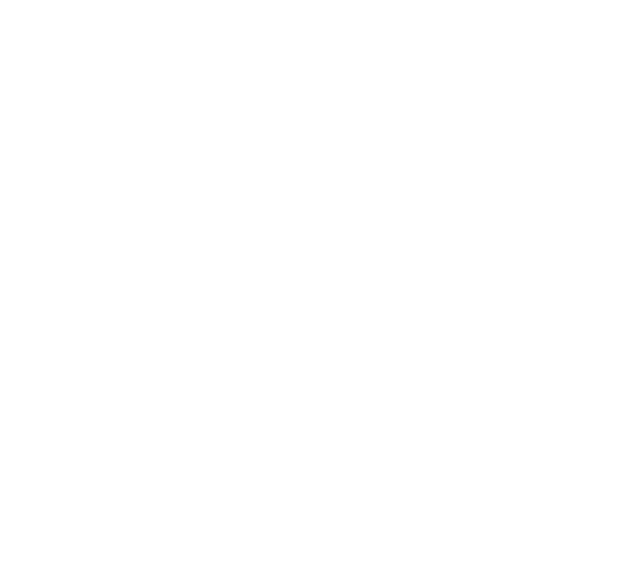
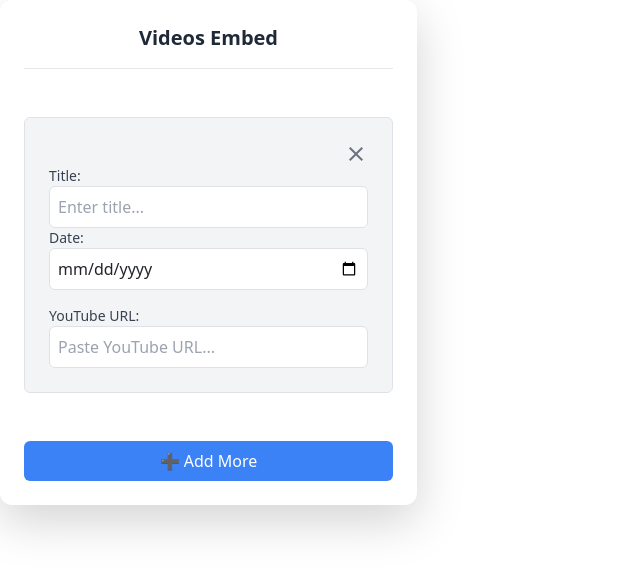
Before and after one commit to RajnishRy1/DEPComponents, a React (Vite) app: page /videosembed in a window 1280 px wide. Before the commit this address had no page. Shown: the top 572 px of the page, without its empty margins (0-640 px from the left). Built offline with nearby package versions, Linux system fonts and the light colour scheme.

Commit message:
Custom Element changes

```diff
--- a/src/Components/AppointmentReccurence.jsx
+++ b/src/Components/AppointmentReccurence.jsx
@@ -3,16 +3,9 @@ import CloseOutlinedIcon from "@mui/icons-material/CloseOutlined";
 import { Height } from "@mui/icons-material";
 
 const AppointmentRecurrence = ({}) => {
-  const usTimeZones = [
-    "Pacific Time (PT)",
-    "Mountain Time (MT)",
-    "Central Time (CT)",
-    "Eastern Time (ET)",
-    "Alaska Time (AKT)",
-    "Hawaii-Aleutian Time (HAT)",
-  ];
-
-  const [timeZones, setTimeZones] = useState(usTimeZones[0]);
+  const allTimeZones = Intl.supportedValuesOf('timeZone');
+  // const [allTimeZones, setAllTimeZones] = useState([]);
+  const [timeZones, setTimeZones] = useState(allTimeZones[0]);
   const [isRecurrence, setIsRecurrence] = useState(false);
   const [startTime, setStartTime] = useState("12:00 PM");
   const [endTime, setEndTime] = useState("12:30 PM");
@@ -24,11 +17,50 @@ const AppointmentRecurrence = ({}) => {
   const [eventData, setEventData] = useState({});
   const [recurrenceType, setRecurrenceType] = useState("weekly");
   const [selectedDate, setSelectedDate] = useState("");
+  const [isValid, setIsValid] = useState(true);
 
   const handleClose = () => {
     setIsOpen(false);
   };
   const handleSave = () => {
+    if (!startDate.trim()) {
+      alert("Date is required.");
+      return;
+    }
+    if (!timeZones.trim()) {
+      alert("Time zone is required.");
+      return;
+    }
+    if (!startTime.trim()) {
+      alert("Start time is required.");
+      return;
+    }
+    if (!endTime.trim()) {
+      alert("End time is required.");
+      return;
+    }
+    if (!duration.trim() || duration === "Invalid time selection") {
+      alert("Valid duration is required.");
+      return;
+    }
+    if (isRecurrence) {
+      if (!recurrenceType.trim()) {
+        alert("Recurrence type is required.");
+        return;
+      }
+      if (recurrenceType === "weekly" && !selectedDay) {
+        alert("Please select a day for weekly recurrence.");
+        return;
+      }
+      if (recurrenceType === "monthly" && (!selectedDate || !isValid)) {
+        alert("Please select a valid date for monthly recurrence.");
+        return;
+      }
+      if (!startDate.trim() || !endDate.trim()) {
+        alert("Recurrence start and end dates are required.");
+        return;
+      }
+    }
     const data = {
       date: startDate,
       timeZones,
@@ -104,6 +136,16 @@ const AppointmentRecurrence = ({}) => {
     }
   };
 
+  const handleChange = (e) => {
+    const value = e.target.value;
+    if (value >= 1 && value <= 31) {
+      setIsValid(true);
+    } else {
+      setIsValid(false);
+    }
+    setSelectedDate(value);
+  }
+
   useEffect(() => {
     if (window.CustomElement) {
       try {
@@ -120,6 +162,7 @@ const AppointmentRecurrence = ({}) => {
           setSelectedDay(parsedValue.selectedDay || null);
           setEndDate(parsedValue.recurrenceEnd || "");
           setSelectedDate(parsedValue.selectedDate || null);
+          setAllTimeZones(Intl.supportedValuesOf('timeZone') || []);
         });
         const height = document.getElementById("appointment").scrollHeight;
         CustomElement.setHeight(height);
@@ -160,7 +203,7 @@ const AppointmentRecurrence = ({}) => {
                   value={timeZones}
                   onChange={(e) => setTimeZones(e.target.value)}
                 >
-                  {usTimeZones.map((zone) => (
+                  {allTimeZones.map((zone) => (
                     <option key={zone} value={zone}>
                       {zone}
                     </option>
@@ -295,9 +338,10 @@ const AppointmentRecurrence = ({}) => {
                         max="31"
                         className="border border-gray-300 p-2 rounded-md w-20"
                         value={selectedDate}
-                        onChange={(e) => setSelectedDate(e.target.value)}
+                        onChange={handleChange}
                       />
                     </label>
+                    {!isValid && <span className="text-red-500 text-sm">Enter a valid date (1-31).</span>}
                   </div>
                 )}
               </div>
--- a/src/Components/YoutubeEmbed.jsx
+++ b/src/Components/VideosEmbed.jsx
@@ -2,8 +2,8 @@ import PropTypes from "prop-types";
 import React, { useEffect, useState } from "react";
 import CloseOutlinedIcon from "@mui/icons-material/CloseOutlined";
 
-const YoutubeEmbed = ({ onClose }) => {
-  const [fields, setFields] = useState([{ date: "", url: "", embedId: "" }]);
+const VideosEmbed = ({ onClose }) => {
+  const [fields, setFields] = useState([{title:"", date: "", url: "", embedId: "" }]);
   const [isOpen, setIsOpen] = useState(true);
 
   useEffect(() => {
@@ -71,7 +71,7 @@ const YoutubeEmbed = ({ onClose }) => {
   return (
       <div id="yt_element" className="rounded-xl p-6 w-[417px] bg-white shadow-lg flex flex-col overflow-hidden overflow-hidden ">
         <div className="w-full flex justify-center items-center border-b pb-2">
-          <h2 className="text-xl font-semibold text-gray-800">YouTube Embed</h2>
+          <h2 className="text-xl font-semibold text-gray-800">Videos Embed</h2>
         </div>
         <div className="mt-5">
           {fields.map((field, index) => (
@@ -85,6 +85,15 @@ const YoutubeEmbed = ({ onClose }) => {
             onClick={()=>removeField(index)}
           />
           </div>
+          <label className="block text-sm font-medium text-gray-700">Title:</label>
+              <input
+                type="text"
+                name="title"
+                className="border rounded-md p-2 w-full text-gray-900 focus:ring-blue-500 focus:border-blue-500"
+                value={field.title}
+                onChange={(e) => handleChange(index, e)}
+                placeholder="Enter title..."
+              />
               <label className="block text-sm font-medium text-gray-700">
                 Date:
               </label>
@@ -94,7 +103,7 @@ const YoutubeEmbed = ({ onClose }) => {
                 className="border rounded-md p-2 w-full"
                 value={field.date}
                 onChange={(e) => handleChange(index, e)}
-                min={new Date().toISOString().split("T")[0]}
+                max={new Date().toISOString().split("T")[0]}
               />
 
               <label className="block text-sm font-medium text-gray-700 mt-3">
@@ -140,4 +149,4 @@ const YoutubeEmbed = ({ onClose }) => {
 //   onClose: PropTypes.func.isRequired,
 // };
 
-export default YoutubeEmbed;
+export default VideosEmbed;
--- a/src/main.jsx
+++ b/src/main.jsx
@@ -3,13 +3,13 @@ import { createRoot } from 'react-dom/client'
 import { BrowserRouter, Route, Routes } from 'react-router'
 import Dropdown from './Components/Dropdown.jsx'
 import { Countries } from './utils/Countries.js'
-
+import VideosEmbed from './Components/VideosEmbed.jsx'
 // import './index.css'
 import App from './App.jsx'
 import IFrame from './Components/IFrame.jsx'
 import Video from './Components/Video.jsx'
 import AppointmentRecurrence from './Components/AppointmentReccurence.jsx'
-import YoutubeEmbed from './Components/YoutubeEmbed.jsx'
+import {} from './Components/VideosEmbed.jsx'
 
 createRoot(document.getElementById('root')).render(
   <StrictMode>
@@ -22,7 +22,7 @@ createRoot(document.getElementById('root')).render(
         <Route path="/iframe" element={<IFrame />} />
         <Route path="/video" element={<Video />} />
         <Route path="/appointment" element={<AppointmentRecurrence/>} />
-        <Route path="/youtubevideos" element={<YoutubeEmbed/>} />
+        <Route path="/videosembed" element={<VideosEmbed/>} />
       </Routes>
     </BrowserRouter>
   </StrictMode>,
```
